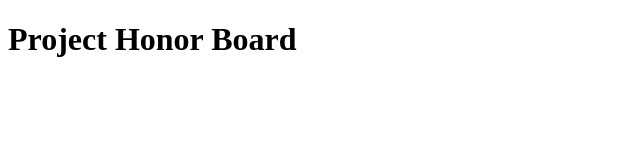
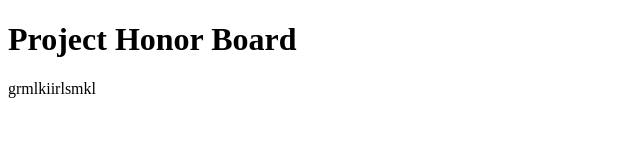
Before and after one commit to mohamedreda22/ODC-AMIT, a plain HTML site: page index.html in a window 1280 px wide. Shown: the whole page, without its empty margins (0-640 px from the left). Drawn offline with Linux system fonts and the light colour scheme.

Commit message:
Update index.html

```diff
--- a/index.html
+++ b/index.html
@@ -6,7 +6,7 @@
 <body>
     <h1>Project Honor Board</h1>
     <ul id="honor-board"></ul>
-
+<p>grmlkiirlsmkl</p>
     <script>
         const owner = 'your-username';
         const repo = 'your-repo-name';
```
